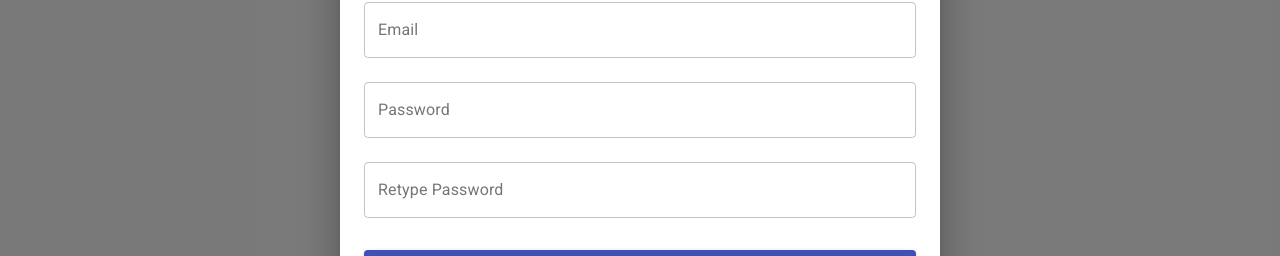
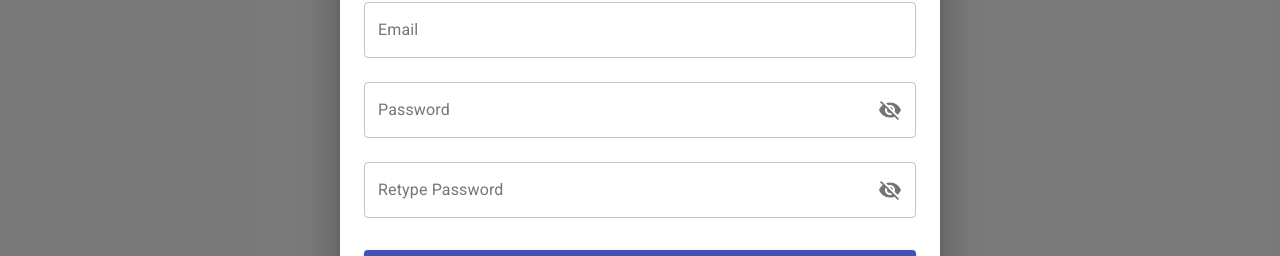
Before and after one commit to De-miles/reactjs-learning, a React (Create React App) app: page / in a window 1280 px wide. Both pictures are taken after a click on the button "REGISTER". Shown: the part 348-604 px from the top of the page. Built offline with nearby package versions, Linux system fonts and the light colour scheme; no server answers.

Commit message:
create custom PasswordField

```diff
--- /dev/null
+++ b/src/components/form-controls/PasswordField/index.jsx
@@ -0,0 +1,54 @@
+import React, { useState } from 'react';
+import PropTypes from 'prop-types';
+import { Controller } from 'react-hook-form';
+import IconButton from '@material-ui/core/IconButton';
+import OutlinedInput from '@material-ui/core/OutlinedInput';
+import InputLabel from '@material-ui/core/InputLabel';
+import InputAdornment from '@material-ui/core/InputAdornment';
+import FormControl from '@material-ui/core/FormControl';
+import Visibility from '@material-ui/icons/Visibility';
+import VisibilityOff from '@material-ui/icons/VisibilityOff';
+
+PasswordField.propTypes = {
+  form: PropTypes.object.isRequired,
+  name: PropTypes.string.isRequired,
+
+  label: PropTypes.string,
+  disabled: PropTypes.bool,
+};
+
+function PasswordField(props) {
+  const { form, name, label, disabled } = props;
+  const { errors, formState } = form;
+  const hasError = formState.touched[name] && errors[name];
+  const [showPassword, setShowPassword] = useState(false);
+  const toggleShowPassword = () => {
+    setShowPassword((x) => !x);
+  };
+
+  return (
+    <FormControl fullWidth variant="outlined" margin="normal">
+      <InputLabel htmlFor={name}>{label}</InputLabel>
+      <Controller
+        name={name}
+        control={form.control}
+        as={OutlinedInput}
+        id={name}
+        type={showPassword ? 'text' : 'password'}
+        label={label}
+        endAdornment={
+          <InputAdornment position="end">
+            <IconButton aria-label="toggle password visibility" onClick={toggleShowPassword} edge="end">
+              {showPassword ? <Visibility /> : <VisibilityOff />}
+            </IconButton>
+          </InputAdornment>
+        }
+        disabled={disabled}
+        error={!!hasError}
+        helperText={errors[name]?.message}
+      />
+    </FormControl>
+  );
+}
+
+export default PasswordField;
--- a/src/features/Auth/components/RegisterForm/index.jsx
+++ b/src/features/Auth/components/RegisterForm/index.jsx
@@ -6,6 +6,7 @@ import { yupResolver } from '@hookform/resolvers/yup';
 import * as yup from 'yup';
 import { Avatar, Button, Typography, makeStyles } from '@material-ui/core';
 import { LockOutlined } from '@material-ui/icons';
+import PasswordField from 'components/form-controls/PasswordField';
 
 const useStyles = makeStyles((theme) => ({
   root: {
@@ -30,9 +31,7 @@ RegisterForm.propTypes = {
 
 function RegisterForm(props) {
   const classes = useStyles();
-  const schema = yup.object().shape({
-    title: yup.string().required('Please enter title').min(5, 'Title is too short'),
-  });
+  const schema = yup.object().shape({});
   const form = useForm({
     defaultValues: {
       fullName: '',
@@ -63,10 +62,10 @@ function RegisterForm(props) {
       <form onSubmit={form.handleSubmit(handleSubmit)}>
         <InputField name="fullName" label="Full Name" form={form} />
         <InputField name="email" label="Email" form={form} />
-        <InputField name="password" label="Password" form={form} />
-        <InputField name="retypePassword" label="Retype Password" form={form} />
+        <PasswordField name="password" label="Password" form={form} />
+        <PasswordField name="retypePassword" label="Retype Password" form={form} />
 
-        <Button className={classes.submit} variant="contained" color="primary" fullWidth>
+        <Button type="submit" className={classes.submit} variant="contained" color="primary" fullWidth>
           Create an account
         </Button>
       </form>
```
